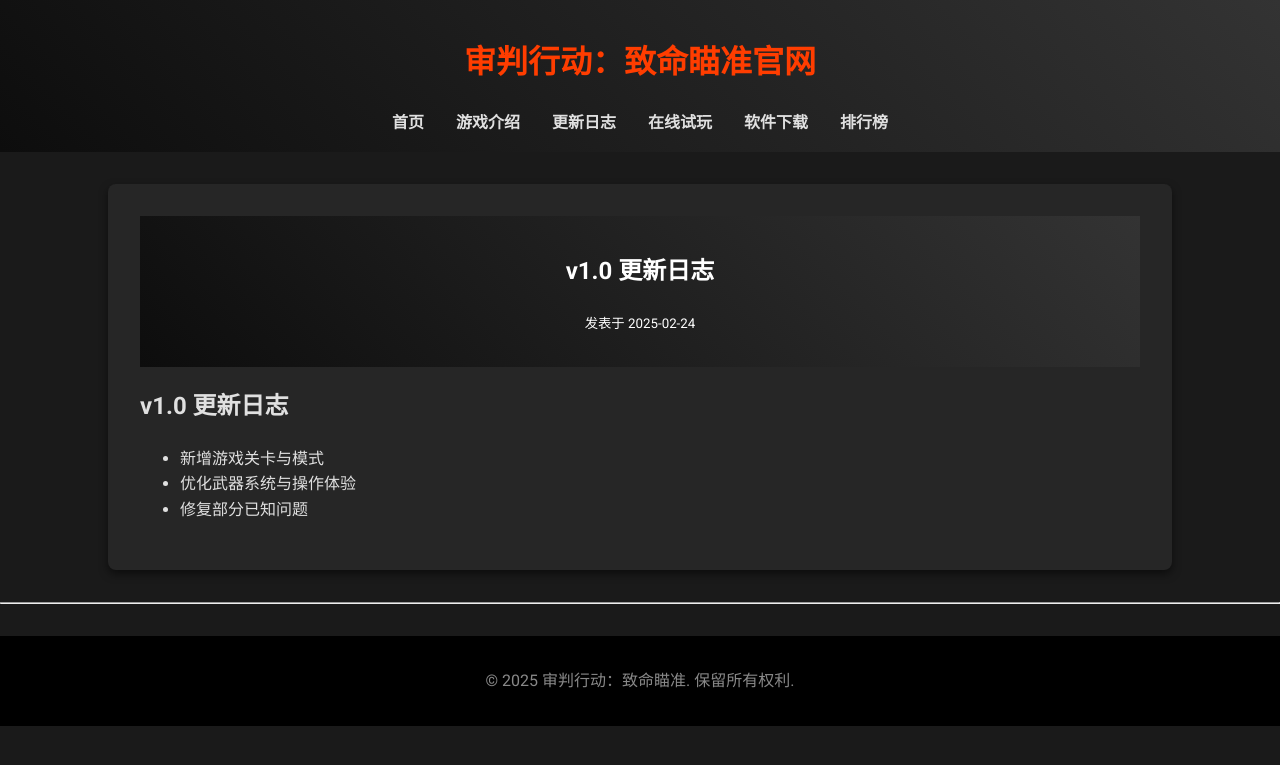
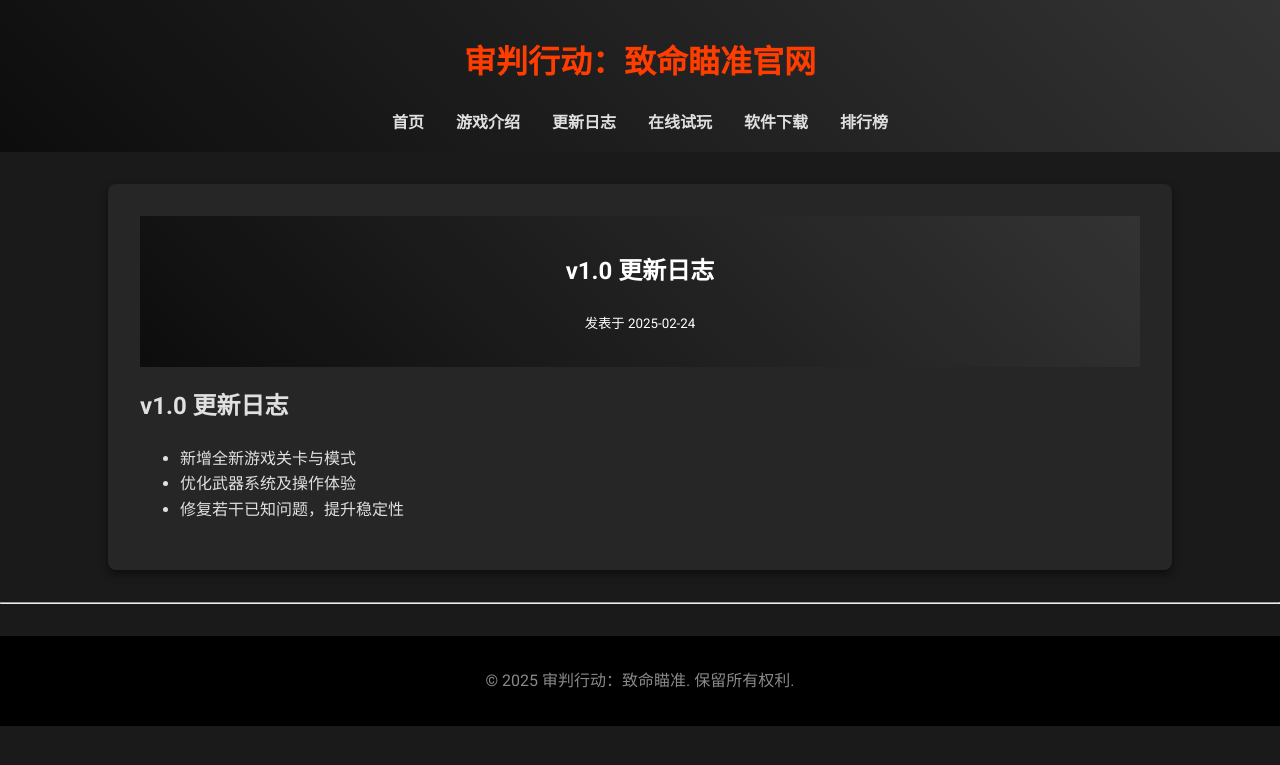
Before and after one commit to Tactgame/tactgame.github.io, a Jekyll site: the page built from _posts/2025-02-24-v1.0-更新日志.md, in a window 1280 px wide. Shown: the top 765 px of the page. Built offline with Jekyll 4.4.1, drawn with Linux system fonts in a browser that asks for light colours; comment, search, counter and statistics services are not loaded.

Commit message:
Update 2025-02-24-v1.0-更新日志.md

```diff
--- a/_posts/2025-02-24-v1.0-更新日志.md
+++ b/_posts/2025-02-24-v1.0-更新日志.md
@@ -6,6 +6,6 @@ date: 2025-02-24
 
 # v1.0 更新日志
 
-- 新增游戏关卡与模式
-- 优化武器系统与操作体验
-- 修复部分已知问题
+- 新增全新游戏关卡与模式
+- 优化武器系统及操作体验
+- 修复若干已知问题，提升稳定性
```
